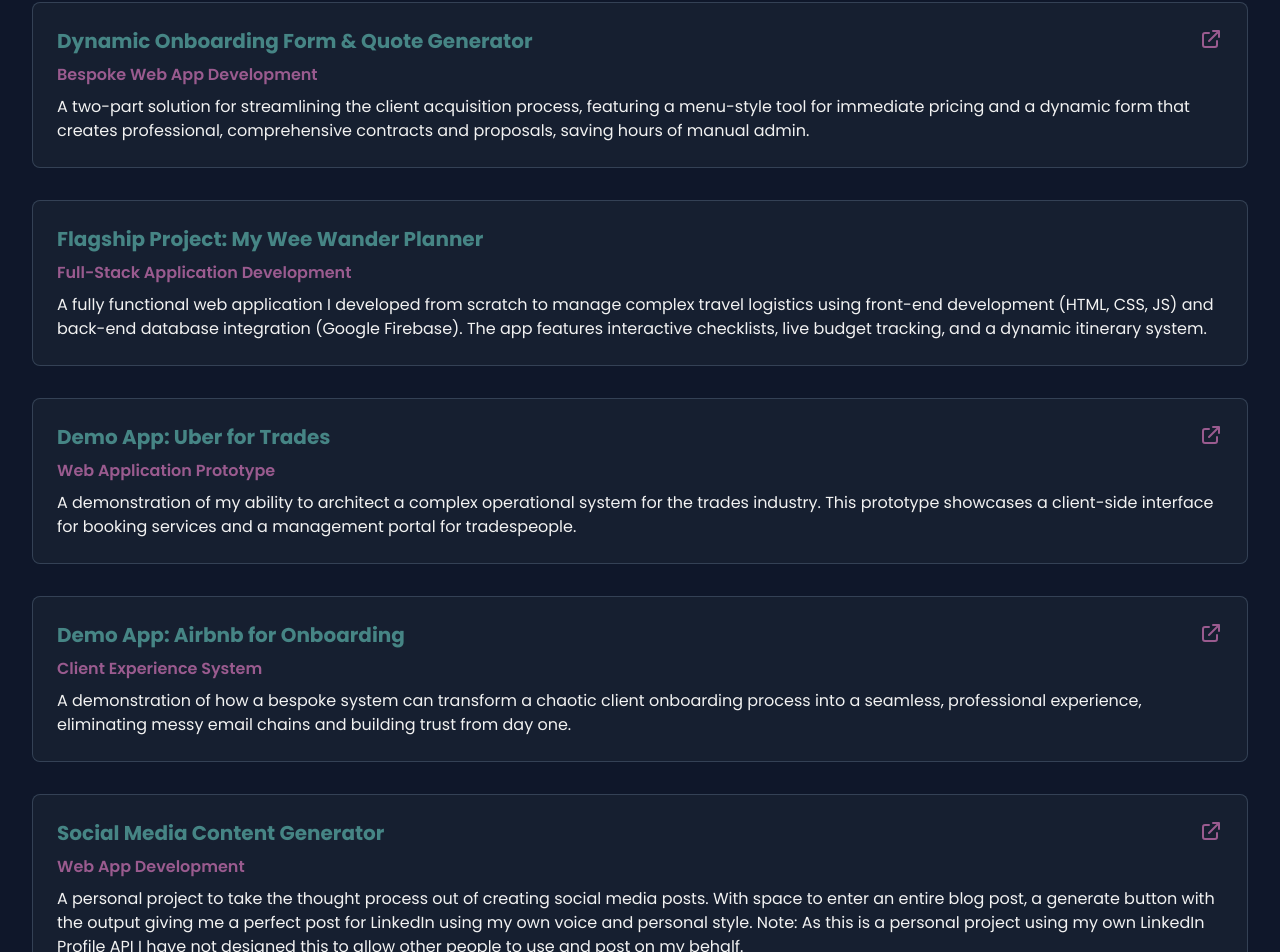
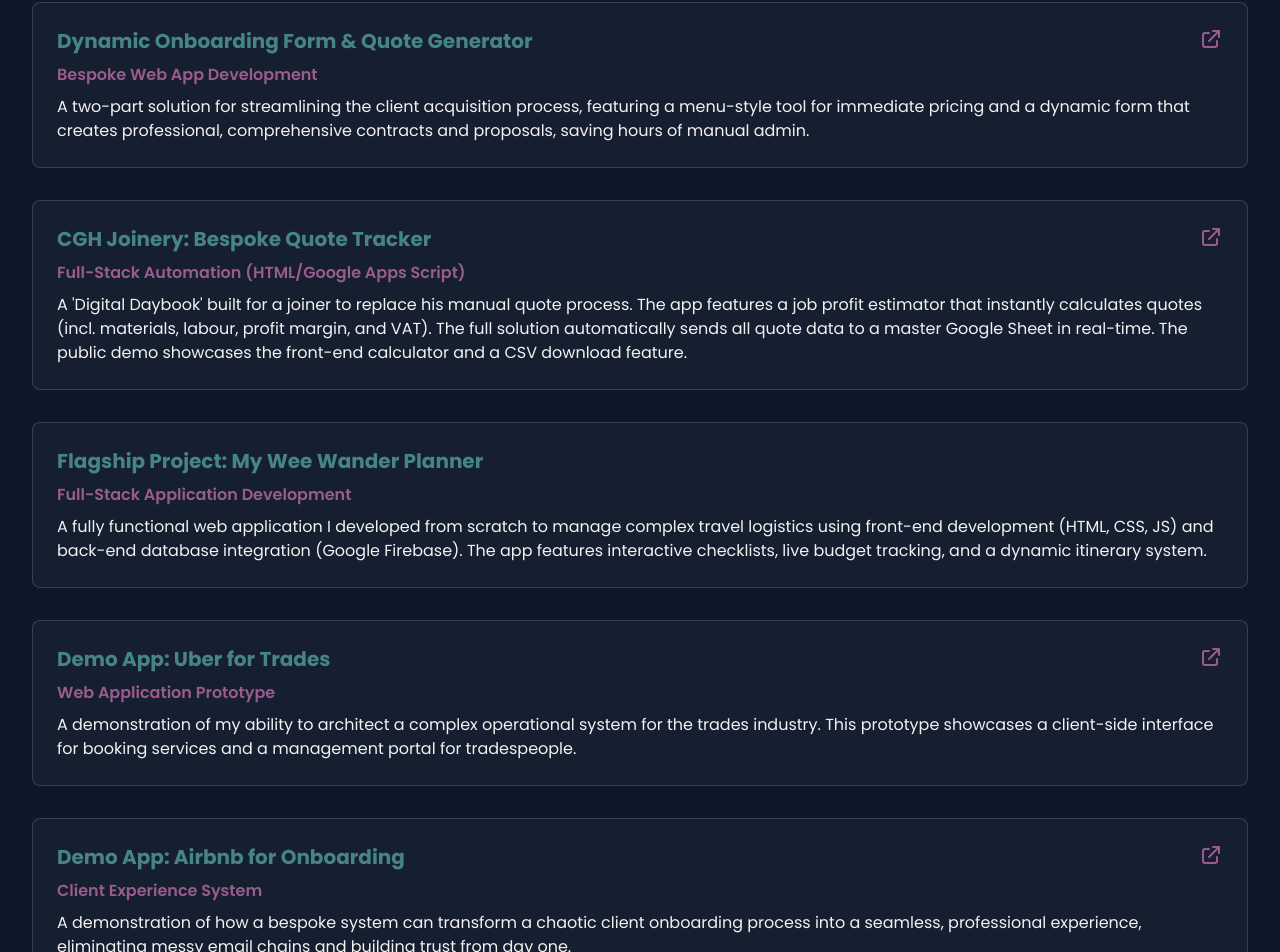
Before and after one commit to nicola-empower/my-portfolio, a Next.js app: page /projects in a window 1280 px wide. Shown: the part 2418-3370 px from the top of the page. Built offline with nearby package versions, Linux system fonts and the light colour scheme.

Commit message:
cgh joinery daybook

```diff
--- a/src/app/projects/page.tsx
+++ b/src/app/projects/page.tsx
@@ -14,8 +14,8 @@ const projectsData = [
         role: "Full-Stack Web App Development (React & Firebase)",
         description: "A fully-featured, bespoke web application designed to enhance the wedding guest experience. The app is custom-branded to match the event's theme and includes features like photo/video sharing, an interactive schedule, a digital menu, and a searchable seating plan, all accessible via a simple QR code.",
         link: "https://empowervaservices.co.uk/wedding-webapp/"
-    }, // --- FIX: Added the missing comma here ---
-    { // --- FIX: Added the missing opening curly brace here ---
+    },
+    {
         title: "Automated Invoice Process",
         role: "Process Automation & Custom Scripting (Google Apps Script)",
         description: "A bespoke, five-step system using Google Apps Script that automatically generates a personalized invoice from a Google Sheet, converts it to a professional PDF, saves it to a Google Drive folder, and drafts an email with the invoice attached. This process saves significant administrative time and ensures consistent, error-free billing.",
@@ -69,6 +69,12 @@ const projectsData = [
         description: "A two-part solution for streamlining the client acquisition process, featuring a menu-style tool for immediate pricing and a dynamic form that creates professional, comprehensive contracts and proposals, saving hours of manual admin.",
         link: "https://nicola-empower.github.io/quote-generator/"
     },
+    {
+    title: "CGH Joinery: Bespoke Quote Tracker",
+    role: "Full-Stack Automation (HTML/Google Apps Script)",
+    description: "A 'Digital Daybook' built for a joiner to replace his manual quote process. The app features a job profit estimator that instantly calculates quotes (incl. materials, labour, profit margin, and VAT). The full solution automatically sends all quote data to a master Google Sheet in real-time. The public demo showcases the front-end calculator and a CSV download feature.",
+    link: "https://nicola-empower.github.io/cgh-joinery/"
+},
     {
         title: "Flagship Project: My Wee Wander Planner",
         role: "Full-Stack Application Development",
```
